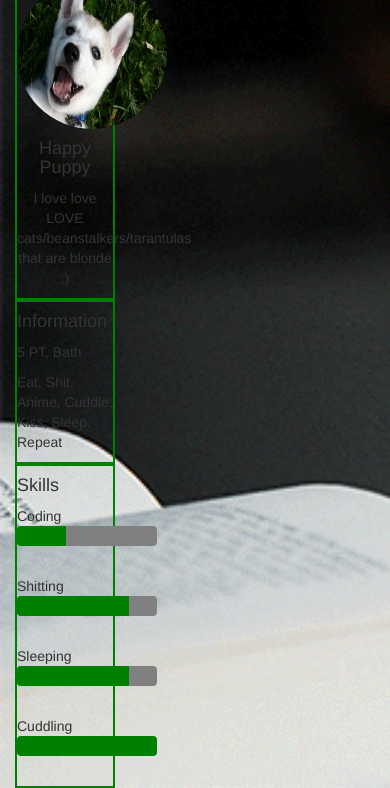
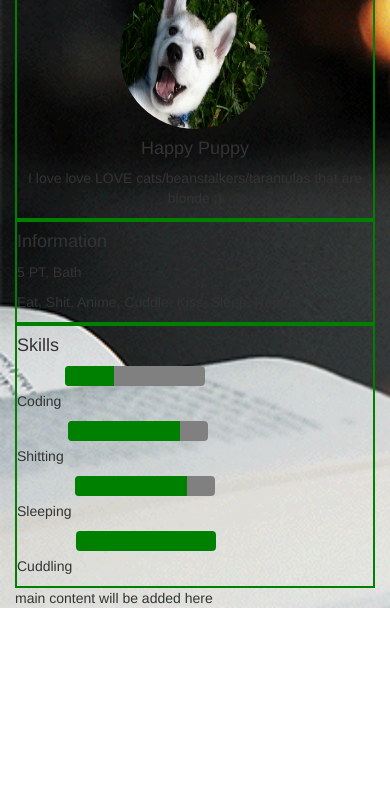
Before and after one commit to dotz001/dotz001.github.io, a plain HTML site: page index.html in a window 390 px wide. Shown: the part 240-1028 px from the top of the page. After the commit the page ends 848 px from the top, so only its background shows below. Drawn offline with nearby package versions, Linux system fonts and the light colour scheme.

Commit message:
Add files via upload

```diff
--- a/index.html
+++ b/index.html
@@ -47,7 +47,7 @@
 
 		<div class="container">
 			<div class="row">
-					<div class="col-xs-4">
+					<div class="col-xs-12 col-md-4">
 						<div class="card text-center">
 							<div class="card-block">
 								<img class="img-circle" src="img/happypuppy.jpg">
```
